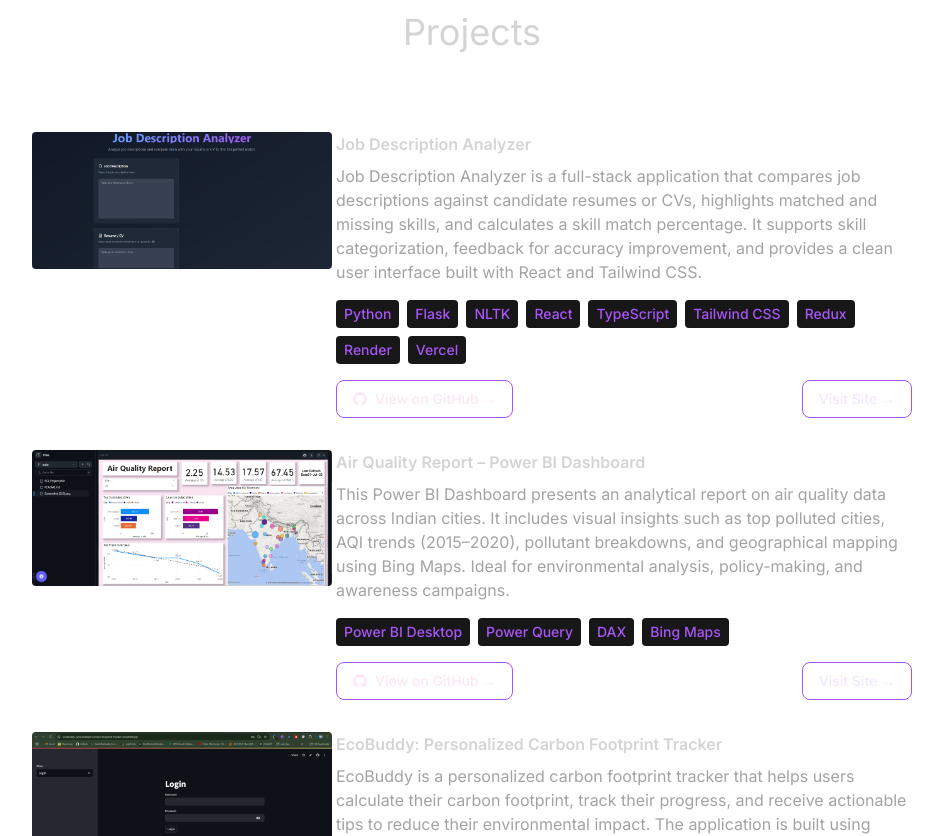
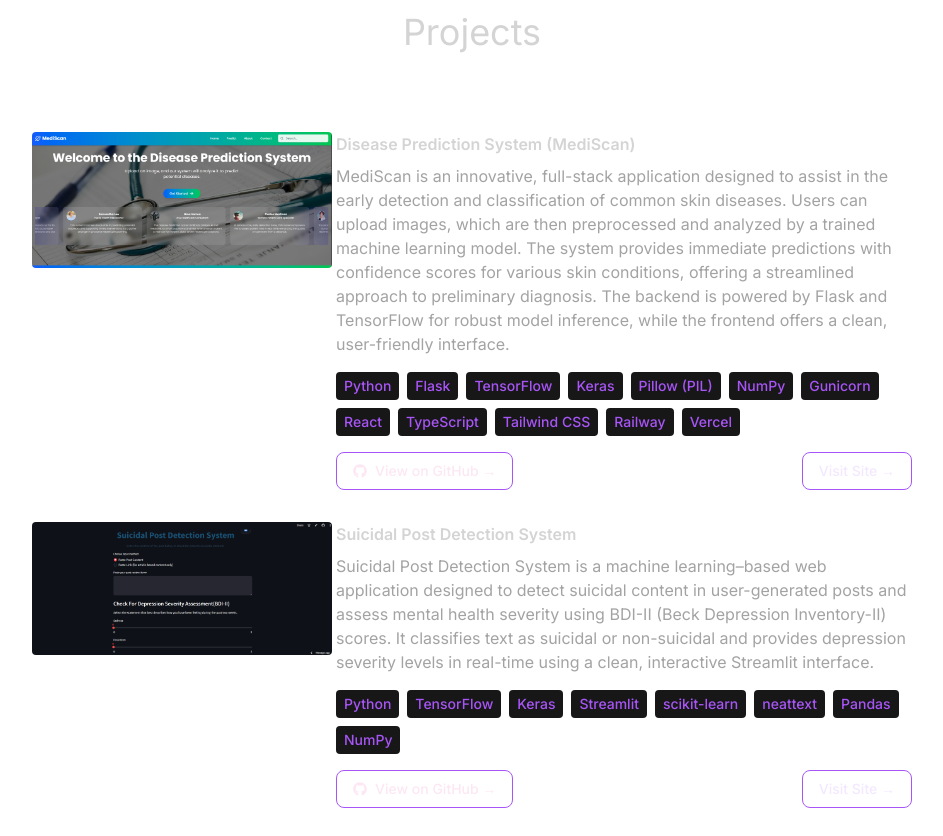
Before and after one commit to SumitKundu102022/React-Portfolio, a React (Vite) app: page / in a window 1280 px wide. Shown: the part 2940-3776 px from the top of the page, without its empty margins (168-1111 px from the left). Built offline with nearby package versions, Linux system fonts and the light colour scheme; no server answers.

Commit message:
added new project

```diff
--- a/src/constants/index.js
+++ b/src/constants/index.js
@@ -6,6 +6,8 @@ import project5 from "../assets/projects/project-0-4.png";
 import project6 from "../assets/projects/project-0-5.png";
 import project7 from "../assets/projects/project-0-6.png";
 import project8 from "../assets/projects/project-0-7.png";
+import project9 from "../assets/projects/project-0-8.png";
+import project10 from "../assets/projects/project-0-9.png";
 
 export const HERO_CONTENT = `I am a passionate full stack developer with a knack for crafting robust and scalable web applications. With 1-2 years of hands-on experience, I have honed my skills in front-end technologies like React and Next.js, as well as back-end technologies like Node.js, MySQL, and MongoDB. My goal is to leverage my expertise to create innovative solutions that drive business growth and deliver exceptional user experiences.`;
 
@@ -52,6 +54,49 @@ export const EXPERIENCES = [
 
 export const PROJECTS = [
   {
+    title: "Disease Prediction System (MediScan)",
+    image: project10, // Replace with actual image reference like an import: import project10 from '../assets/project10.png'
+    description:
+      "MediScan is an innovative, full-stack application designed to assist in the early detection and classification of common skin diseases. Users can upload images, which are then preprocessed and analyzed by a trained machine learning model. The system provides immediate predictions with confidence scores for various skin conditions, offering a streamlined approach to preliminary diagnosis. The backend is powered by Flask and TensorFlow for robust model inference, while the frontend offers a clean, user-friendly interface.",
+    technologies: [
+      "Python",
+      "Flask",
+      "TensorFlow",
+      "Keras",
+      "Pillow (PIL)",
+      "NumPy",
+      "Gunicorn",
+      "React",
+      "TypeScript", // Updated based on your correction
+      "Tailwind CSS", // Assuming this is also used for styling like your other project
+      "Railway", // For backend deployment
+      "Vercel", // For frontend deployment
+    ],
+    githubLink:
+      "https://github.com/SumitKundu102022/my-disease-predictor-frontend", // Replace with your actual GitHub repo link
+    deploymentLink: "https://mediscanai-eight.vercel.app", // Your frontend deployment link
+  },
+  {
+    title: "Suicidal Post Detection System",
+    image: project9, // Replace with actual image reference
+    description:
+      "Suicidal Post Detection System is a machine learning–based web application designed to detect suicidal content in user-generated posts and assess mental health severity using BDI-II (Beck Depression Inventory-II) scores. It classifies text as suicidal or non-suicidal and provides depression severity levels in real-time using a clean, interactive Streamlit interface.",
+    technologies: [
+      "Python",
+      "TensorFlow",
+      "Keras",
+      "Streamlit",
+      "scikit-learn",
+      "neattext",
+      "Pandas",
+      "NumPy",
+    ],
+    githubLink:
+      "https://github.com/SumitKundu102022/Final_year_project_suicidal_post_detection_system_Final",
+    deploymentLink:
+      "https://suicidal-post-detection-system-final-2025.streamlit.app/", // Replace if hosted on Streamlit or Render
+  },
+  {
     title: "Job Description Analyzer",
     image: project7, // Replace with actual image reference
     description:
@@ -65,7 +110,7 @@ export const PROJECTS = [
       "Tailwind CSS",
       "Redux",
       "Render",
-      "Vercel"
+      "Vercel",
     ],
     githubLink: "https://github.com/SumitKundu102022/job-description-analyzer",
     deploymentLink: "https://job-description-analyzer.vercel.app",
@@ -76,16 +121,10 @@ export const PROJECTS = [
     image: project8, // Replace with actual image reference like an import: import project8 from '../assets/project8.png'
     description:
       "This Power BI Dashboard presents an analytical report on air quality data across Indian cities. It includes visual insights such as top polluted cities, AQI trends (2015–2020), pollutant breakdowns, and geographical mapping using Bing Maps. Ideal for environmental analysis, policy-making, and awareness campaigns.",
-    technologies: [
-      "Power BI Desktop",
-      "Power Query",
-      "DAX",
-      "Bing Maps"
-    ],
+    technologies: ["Power BI Desktop", "Power Query", "DAX", "Bing Maps"],
     githubLink: "https://github.com/SumitKundu102022/Air-Quality-Report.git",
     // deploymentLink: "https://sumit-kundu.vercel.app", // If hosted separately, replace with specific deployment URL
   },
-
 
   {
     title: "EcoBuddy: Personalized Carbon Footprint Tracker",
```
Also changed, not shown: src/assets/projects/project-0-8.png (added), src/assets/projects/project-0-9.png (added).
